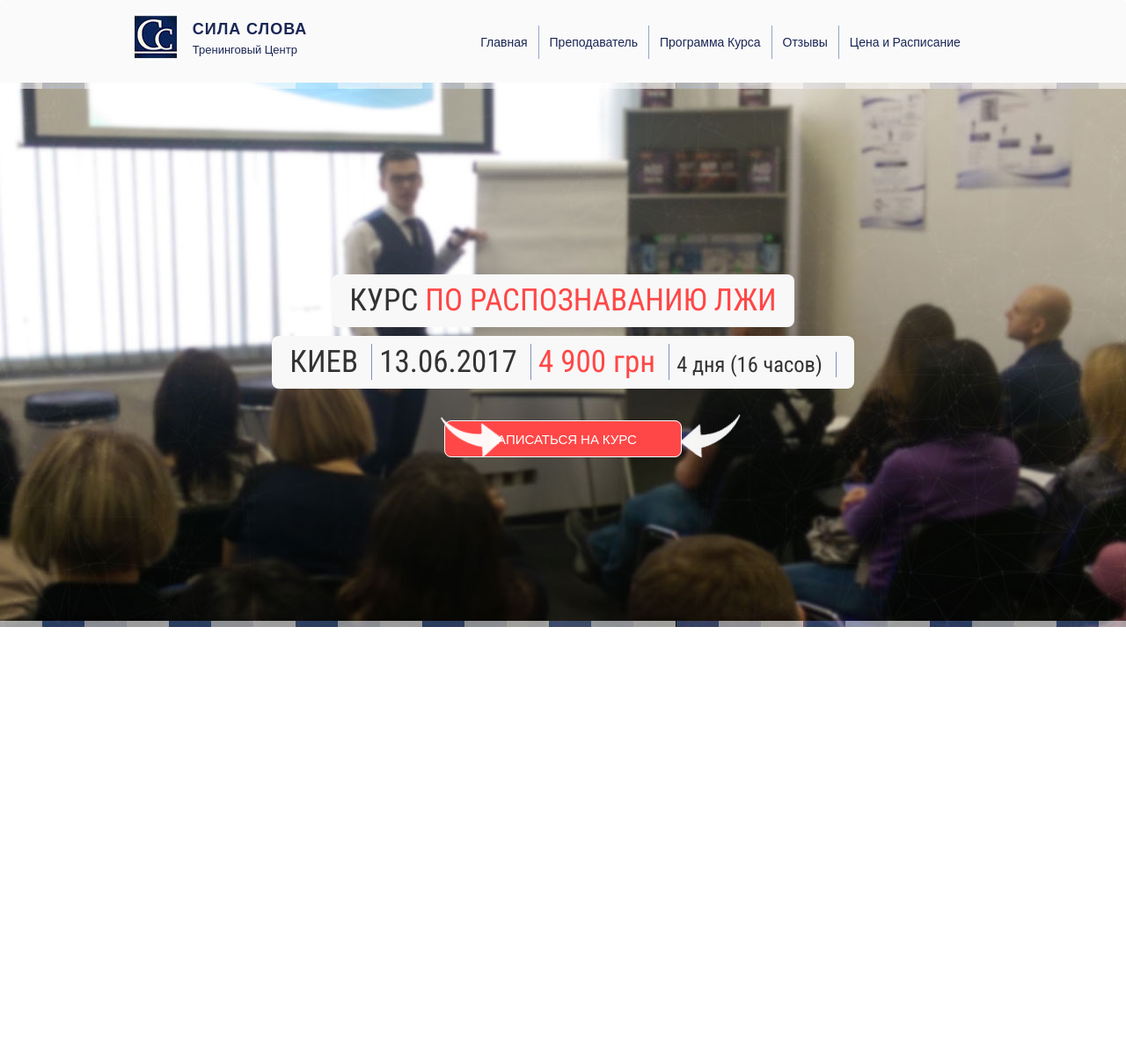
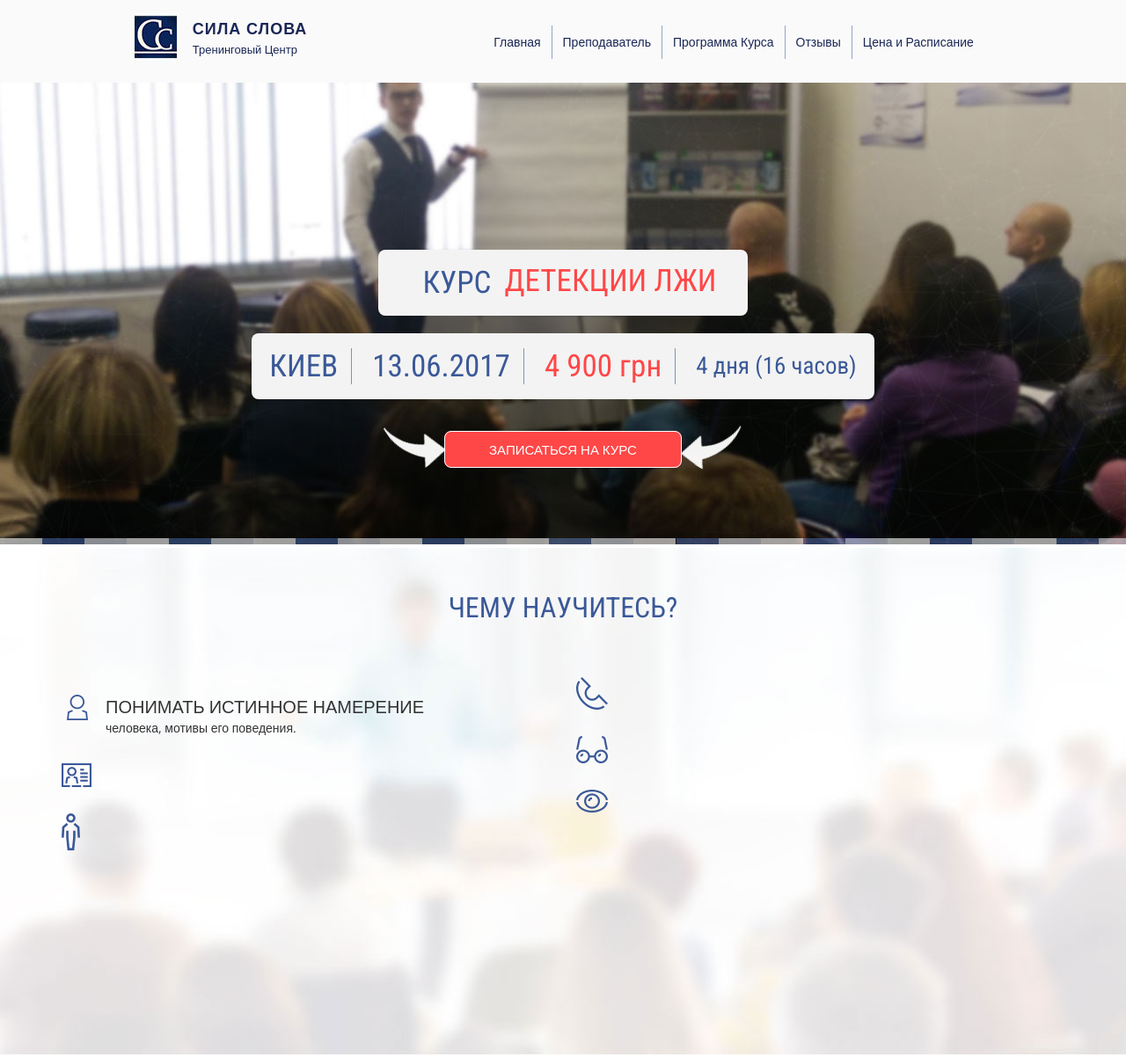
Before and after one commit to ladytwinty/task-test, a plain HTML site: page index.html in a window 1280 px wide. Shown: the whole page at 88% size. Before the commit the page ends 800 px from the top, so only its background shows below. Drawn offline with nearby package versions, Linux system fonts and the light colour scheme.

Commit message:
added second part

```diff
--- a/css/style.css
+++ b/css/style.css
@@ -17,6 +17,7 @@
 .navbar-brand img{
 	min-width: 54px;
 	min-height: 54px;
+	float: left;
 }
 .title{
 	display: block;
@@ -63,53 +64,59 @@
 	border-radius: 4px;
 	transition: all .3s;
 }
-.jumbotron{
-	height: 619px;
-	width: 100%;
+.banner{
 	background-image: url(../img/banner.jpg);
 	background-repeat: no-repeat;
 	background-position: 60%;
+	height: 619px;
 	position: relative;
 	text-align: center;
-	padding-top: 17%;
+	padding-top: 250px;
 	font-size: 2.5em;
 }
-.jumbotron .red{
+.banner .coursename{
+	display: inline-block;
+	background: #f3f3f3;
+	border-radius: 8px;
+	margin-top: 3%;
+	padding: 10px 35px;
+	color: #ff4747;
+	text-transform: uppercase;
+	margin-bottom: 10px;
+	font-family: 'Roboto Condensed', sans-serif;
+}
+.banner .coursename span{
+	color: #3b5998;
+	padding: 0 15px;
+	line-height: 55px;
+    vertical-align: middle;
+}
+.banner .courseinfo{
+	display: inline-block;
+	background: #f3f3f3;
+	border-radius: 8px;
+	padding: 10px 5px;
+	color: #3b5998;
+	font-family: 'Roboto Condensed', sans-serif;
+}
+.banner .courseinfo span{
+	border-right: 1px solid #7f92ba;
+	padding: 0 15px;
+	line-height: 55px;
+    vertical-align: middle;
+}
+.banner .courseinfo .red{
 	color: #ff4747;
 }
-.jumbotron .coursename{
-	font-family: 'Roboto Condensed', sans-serif;
-	display: inline-block;
-	text-transform: uppercase;
-	background-color: #f8f8f8;
-	padding: 5px 20px;
-	border-radius: 8px;
-	margin-bottom: 10px;
+.banner .courseinfo .small-font{
+	font-size: 27px;
+	border-right: none;
 }
-.jumbotron .courseinfo{
-	font-family: 'Roboto Condensed', sans-serif;
-	display: inline-block;
-	background-color: #f8f8f8;
-	padding: 5px 20px;
-	border-radius: 8px;
-}
-.jumbotron .courseinfo .upper{
-	text-transform: uppercase;
-}
-.jumbotron .courseinfo .small-font{
-	font-size: 0.7em;
-	border-right: none !important;
-}
-.jumbotron .courseinfo span::after{
-	content:'';
-	border-right: 1px solid #7f92ba;
-	padding-left: 15px;
-}
-.jumbotron .red-button{
+.banner .red-button{
 	margin-top: 25px;
 	position: relative;
 }
-.jumbotron .red-button a{
+.banner .red-button a{
 	padding: 10px 50px;
 	background-color: #ff4747;
 	color: #fff;
@@ -119,25 +126,28 @@
 	text-transform: uppercase;
 	text-decoration: none;
 }
-.jumbotron .red-button:before{
+.banner .red-button:before{
 	position: absolute;
 	content: '';
+	display: block;
 	background: url(../img/line.png) no-repeat;
 	width: 64px;
 	height: 44px;
 	transform: rotate(235deg);
-
+	left: 370px;
 }
-.jumbotron .red-button::after{
+.banner .red-button::after{
 	position: absolute;
 	content: '';
+	display: block;
 	background: url(../img/line2.png) no-repeat;
 	width: 64px;
 	height: 44px;
 	transform: rotate(120deg);
-
+	right: 370px;
+	bottom: 5px;
 }
-.jumbotron .red-button a:hover{
+.banner .red-button a:hover{
 	background:#fd6f6f;
 	-webkit-transition: background .3s;
 	-moz-transition: background .3s;
@@ -145,3 +155,40 @@
 	-o-transition: background .3s;
 	transition: background .3s;
 }
+.list1{
+	background-image: url(../img/list.jpg);
+	background-repeat: no-repeat;
+	background-position: 50%;
+	height: 583px;
+	padding: 50px 0;
+	text-align: center;
+}
+.list1 span{
+	text-transform: uppercase;
+	font-size: 32px;
+	color: #3b5998;
+	font-family: 'Roboto Condensed', sans-serif;
+}
+.list1 .row{
+	margin-top: 55px;
+}
+.list1 .row ul{
+	padding:0;
+}
+.list1 .row ul li{
+	list-style-type: none;
+	text-align: left;
+	margin-bottom: 30px;
+}
+.list1 .image{
+	display: block;
+	width: 35px;
+	float: left;
+	text-align: center;
+	margin-right: 15px;
+}
+.list1 .title{
+	text-transform: uppercase;
+    vertical-align: middle;
+    font-size: 20px;
+}
--- a/index.html
+++ b/index.html
@@ -22,7 +22,7 @@
 	<div class="page-wrapper"><!--обложка всей страницы-->
 		<div class="header"><!--хедер-->
 			<header>
-				<nav class="navbar navbar-default">
+				<nav class="navbar navbar-default navbar-fixed-top">
 	  				<div class="container">
 		    			<div class="navbar-header">
 		    				<button type="button" class="navbar-toggle collapsed" data-toggle="collapse" data-target="#bs-example-navbar-collapse-1" aria-expanded="false">
@@ -58,14 +58,13 @@
 		</div><!--хедер-->
 
 		<div class="banner"><!--описание с баннером-->
-			<div class="jumbotron">
   				<div class="container">
-  				<div class="wrapper">
 					<div class="coursename">
-						курс <span class="red">по распознаванию лжи</span>
+						<span>курс</span>детекции лжи
 					</div>
+					<p></p>
 					<div class="courseinfo">
-						<span class="upper">Киев</span>
+						<span>КИЕВ</span>
 						<span>13.06.2017</span>
 						<span class="red">4 900 грн</span>
 						<span class="small-font">4 дня (16 часов)</span>
@@ -74,12 +73,35 @@
 					<a href="#">записаться на курс</a>
 					</div>
   				</div>
-  				</div>
-			</div>
 		</div><!--описание с баннером-->
 
 		<div class="list1"><!--список чему можно научиться-->
-
+		<div class="container">
+			<span>чему научитесь?</span>
+			<div class="row">
+			<div class="col-sm-6">
+				<ul>
+					<li>
+						<div class="image">
+						<img src="img/1.png" alt="img 1">
+						</div>
+						<div class="desc">
+						<div class="title">понимать истинное намерение</div>
+						<p>человека, мотивы его поведения.</p></div>
+					</li>
+					<li><img src="img/2.png" alt="img 1"></li>
+					<li><img src="img/3.png" alt="img 1"></li>
+				</ul>
+			</div>
+			<div class="col-sm-6">
+				<ul>
+					<li><img src="img/4.png" alt="img 1"></li>
+					<li><img src="img/5.png" alt="img 1"></li>
+					<li><img src="img/6.png" alt="img 1"></li>
+				</ul>
+			</div>
+			</div>
+		</div>
 		</div><!--список чему можно научиться-->
 
 		<div class="list2"><!--список для кого курс-->
```
Also changed, not shown: img/1.png (added), img/2.png (added), img/3.png (added), img/4.png (added), img/5.png (added), img/6.png (added), img/list.jpg (added).
